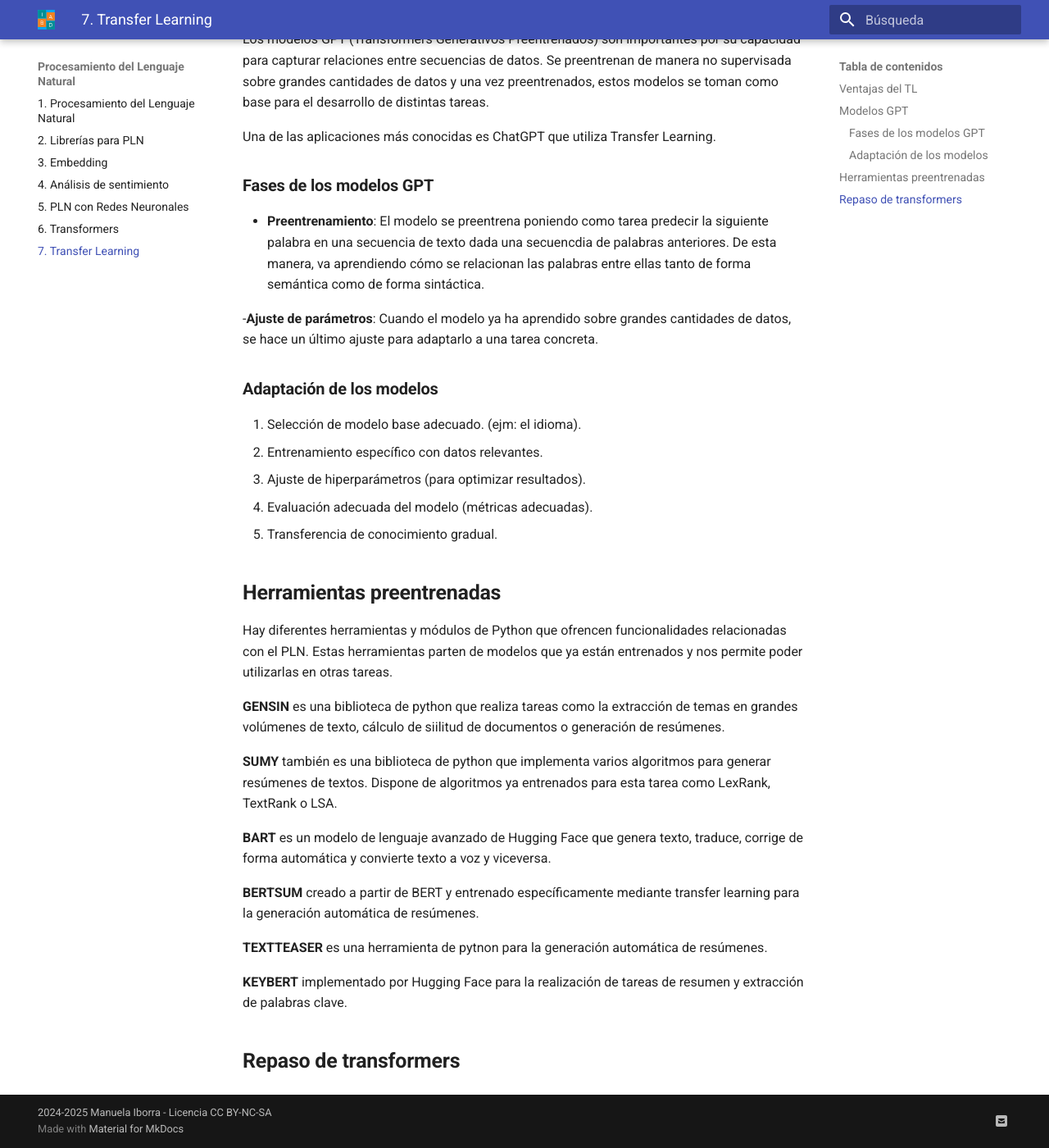
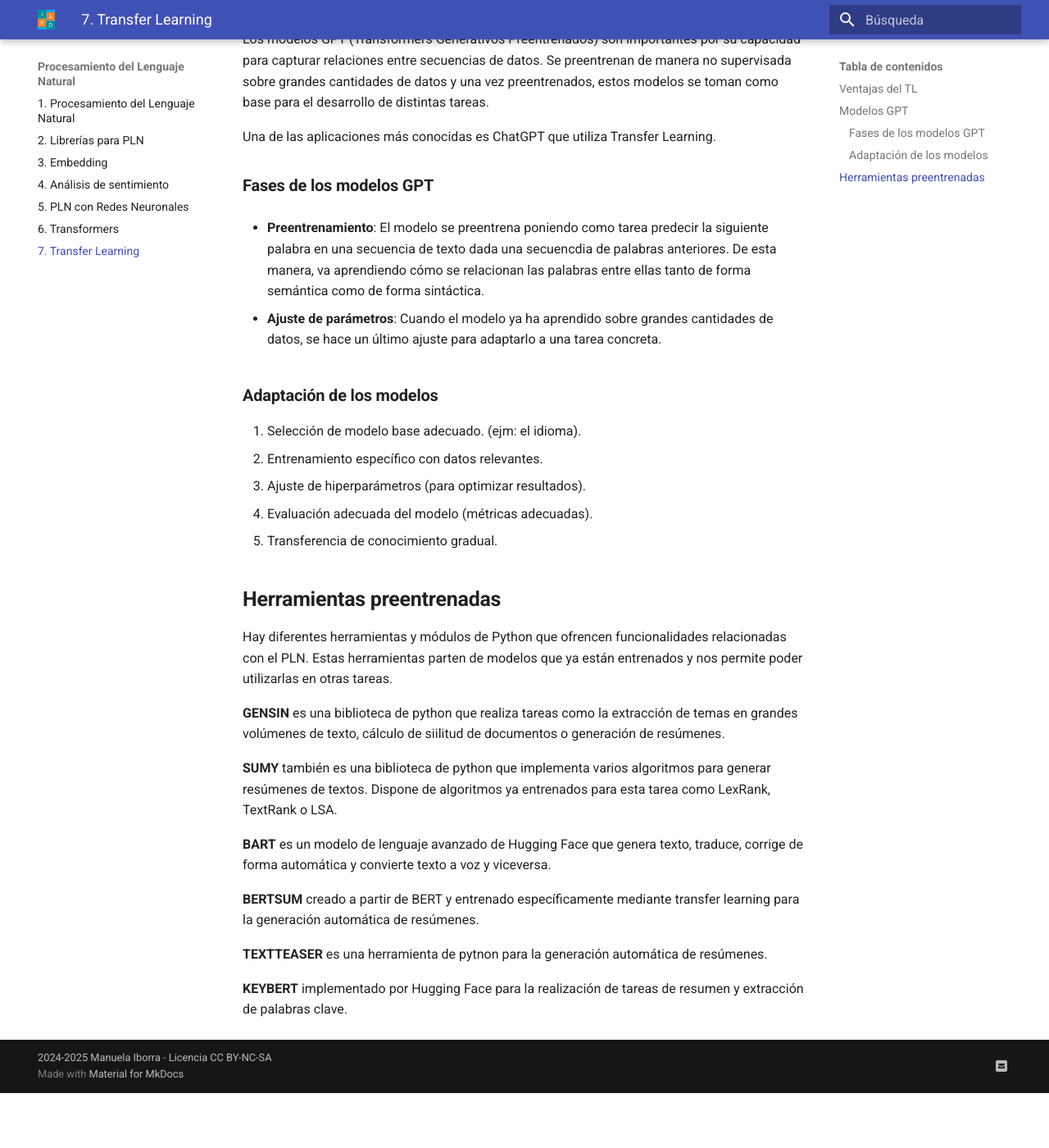
Before and after one commit to manoli-iborra/NLP, an MkDocs documentation site: the page built from docs/p7.md, in a window 1280 px wide and 1400 px high, scrolled down 987 px. Shown: the whole window at 82% size. Built offline with MkDocs 1.6.1 and Material for MkDocs 9.7.7, drawn with Linux system fonts in a browser that asks for light colours; after the commit the page ends 2320 px from its top, so only the background shows below that.

Commit message:
Actualizacion 29-04

```diff
--- a/docs/p7.md
+++ b/docs/p7.md
@@ -26,7 +26,7 @@
 
 - **Preentrenamiento**: El modelo se preentrena poniendo como tarea predecir la siguiente palabra en una secuencia de texto dada una secuencdia de palabras anteriores. De esta manera, va aprendiendo cómo se relacionan las palabras entre ellas tanto de forma semántica como de forma sintáctica.
 
--**Ajuste de parámetros**: Cuando el modelo ya ha aprendido sobre grandes cantidades de datos, se hace un último ajuste para adaptarlo a una tarea concreta.
+- **Ajuste de parámetros**: Cuando el modelo ya ha aprendido sobre grandes cantidades de datos, se hace un último ajuste para adaptarlo a una tarea concreta.
 
 
 ### **Adaptación de los modelos**
@@ -53,6 +53,3 @@
 **TEXTTEASER** es una herramienta de pytnon para la generación automática de resúmenes.
 
 **KEYBERT** implementado por Hugging Face para la realización de tareas de resumen y extracción de palabras clave.
-
-
-## **Repaso de transformers**
```
